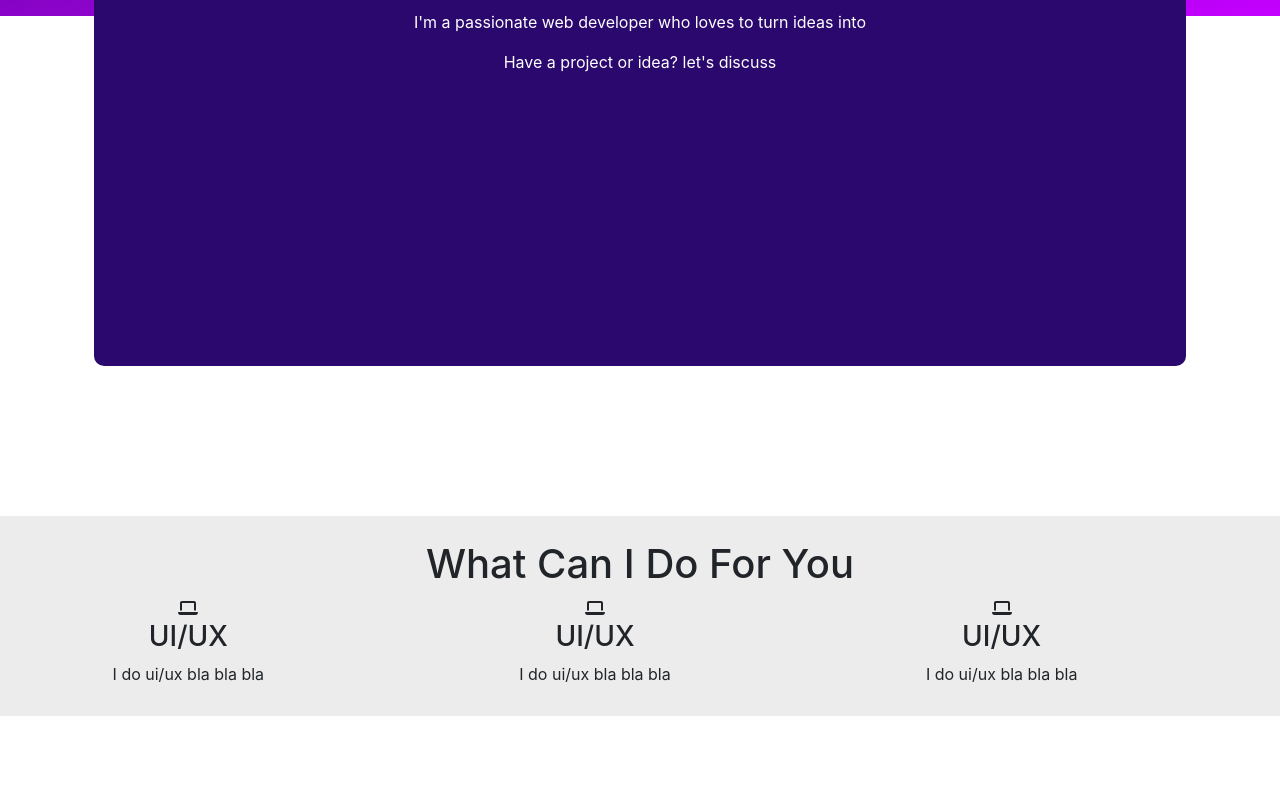
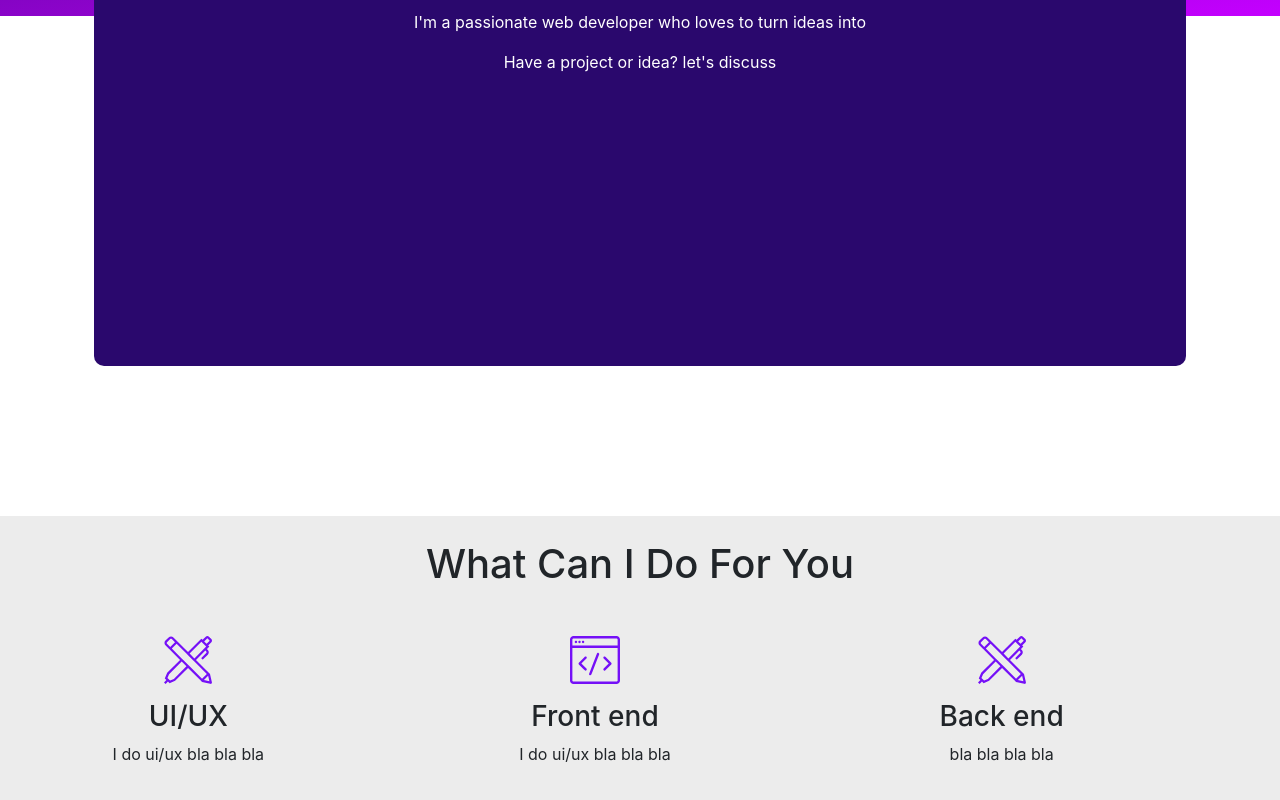
Before and after one commit to DavidOlawale/olawaledavid.com, a plain HTML site: page index.html in a window 1280 px wide. Shown: the part 784-1584 px from the top of the page. Before the commit the page ends 1500 px from the top, so only its background shows below. Drawn offline with Linux system fonts and the light colour scheme.

Commit message:
Add icons

```diff
--- a/index.html
+++ b/index.html
@@ -35,35 +35,38 @@
 
     <section class="offer text-center pt-4" >
         <h1 class="text-capitalize">What can i do for you</h1>
-        <div class="row">
-            <div class="col-12 col-sm-4 row">
+        <div class="row mt-5">
+            <div class="col-12 col-sm-4 row mb-5 sm-mb-2">
                 <div class="col-6 col-sm-12">
-                    <i class="fa fa-laptop" aria-hidden="true"></i>
+                    <img class="pb-3" src="/assets/svg/designer.svg" >
                 </div>
                 <div class="col-6 col-sm-12">
                     <h3>UI/UX</h3>
                     <p>I do ui/ux bla bla bla </p>
                 </div>
             </div>
-            <div class="col-12 col-sm-4 row">
+            <div class="col-12 col-sm-4 row mb-5 sm-mb-2">
                 <div class="col-6 col-sm-12">
-                    <i class="fa fa-laptop" aria-hidden="true"></i>
+                    <img class="pb-3" src="/assets/svg/frontend.svg" >
                 </div>
                 <div class="col-6 col-sm-12">
-                    <h3>UI/UX</h3>
+                    <h3>Front end</h3>
                     <p>I do ui/ux bla bla bla </p>
                 </div>
             </div>
-            <div class="col-12 col-sm-4 row">
+            <div class="col-12 col-sm-4 row mb-5 sm-mb-2">
                 <div class="col-6 col-sm-12">
-                    <i class="fa fa-laptop" aria-hidden="true"></i>
+                    <img class="pb-3" src="/assets/svg/designer.svg" >
                 </div>
                 <div class="col-6 col-sm-12">
-                    <h3>UI/UX</h3>
-                    <p>I do ui/ux bla bla bla </p>
+                    <h3>Back end</h3>
+                    <p>bla bla bla bla</p>
                 </div>
             </div>
         </div>
+
+    </section>
+    <section class="projects">
 
     </section>
     <script src="/scripts/jquery-3.4.1.js"></script>
--- a/styles/styles.css
+++ b/styles/styles.css
@@ -36,5 +36,4 @@ background: linear-gradient(170deg, rgba(3,3,65,1) 0%, rgba(53,9,121,1) 46%, rgb
 /* offer section */
 .offer{
     background-color: #ECECEC;
-    height: 200px;
 }
```
Also changed, not shown: assets/svg/designer.svg (added), assets/svg/frontend.svg (added).
